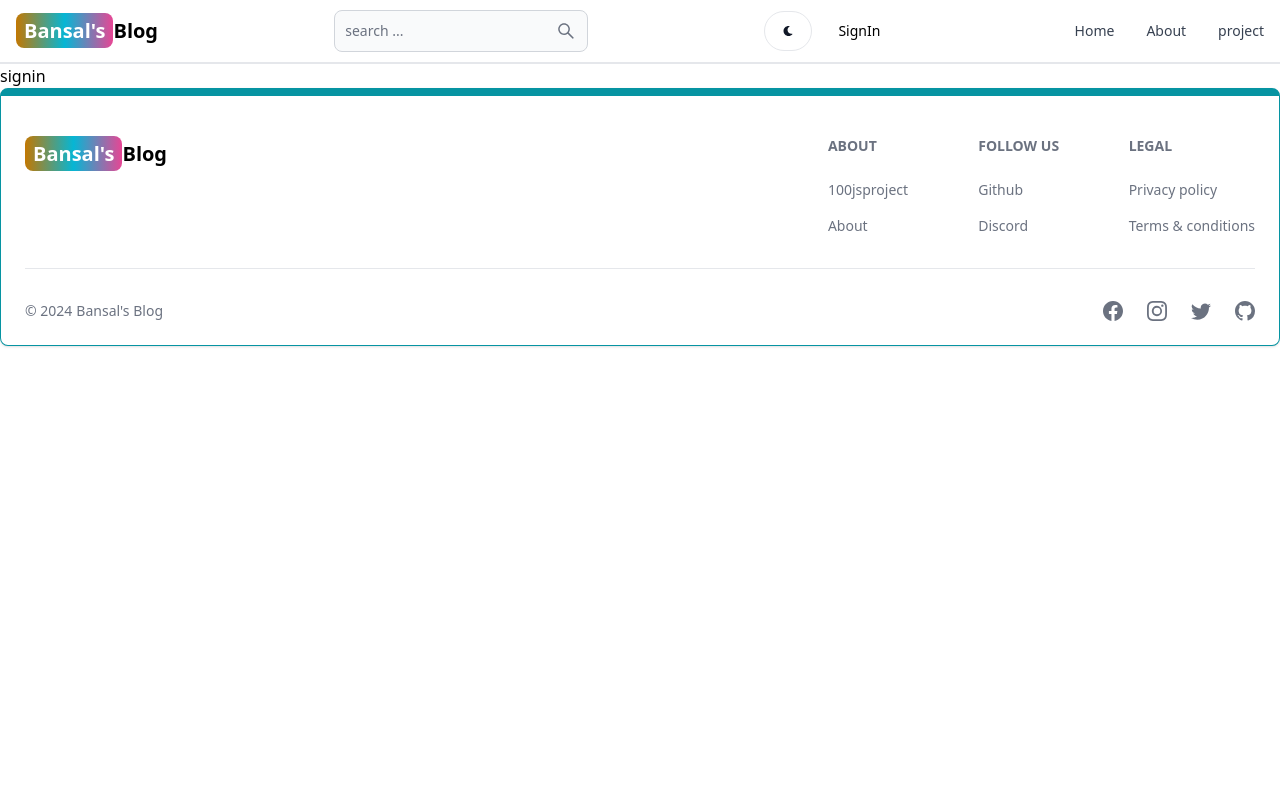
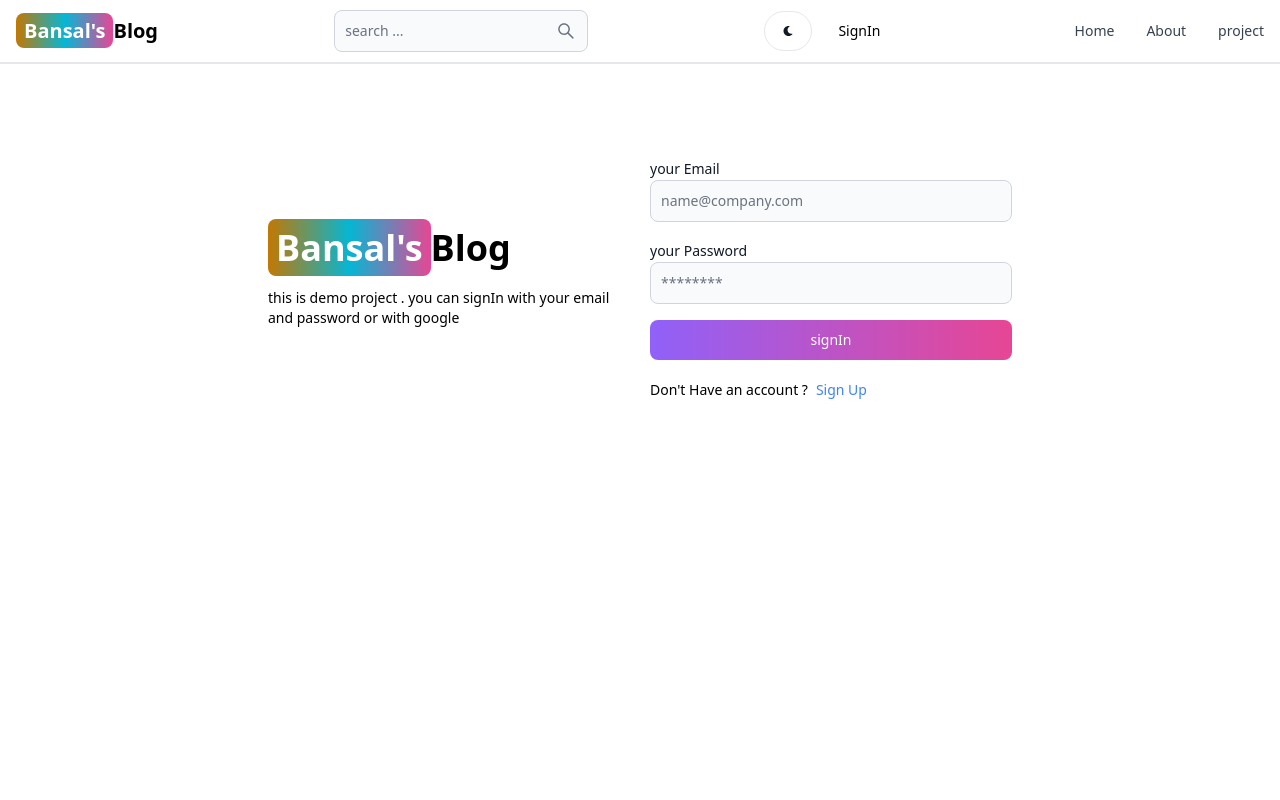
Before and after one commit to Jashanbansal1256/mern-bloging, a React (Create React App) app in the folder client/: page /sign-in in a window 1280 px wide. Shown: the top 800 px of the page. Built offline with nearby package versions, Linux system fonts and the light colour scheme.

Commit message:
complete signin page functionality

```diff
--- a/client/src/pages/SignIn.jsx
+++ b/client/src/pages/SignIn.jsx
@@ -1,9 +1,125 @@
-import React from 'react'
+import { Label, TextInput, Button, Alert, Spinner } from "flowbite-react";
+import React, { useState } from "react";
+import { Link, useNavigate } from "react-router-dom";
 
 export default function SignIn() {
+  //create the piece of state for empty object
+  const [formData, setFormData] = useState({});
+  //piece of state for error message
+  const [errorMessage, setErrorMessage] = useState(null);
+  // for loading
+  const [loading, setLoading] = useState(false);
+  //  initialize navigation
+  const navigate = useNavigate();
+
+  //function for getting data from form
+  const handleChange = (e) => {
+    //track the values form the form
+    // console.log(e.target.value);
+    setFormData({ ...formData, [e.target.id]: e.target.value.trim() });
+    console.log(formData);
+  };
+
+  //function for submit the data in the database
+  const handleSubmit = async (e) => {
+    e.preventDefault();
+    if (!formData.email || !formData.password) {
+      return setErrorMessage("please fill out all fields");
+    }
+    try {
+      setLoading(true);
+      setErrorMessage(null);
+
+      const res = await fetch("http://localhost:3000/api/auth/signin", {
+        method: "POST",
+        headers: { "content-type": "application/json" },
+        body: JSON.stringify(formData),
+      });
+      const data = await res.json();
+      //  console.log(data);
+      if (data.success === false) {
+        return setErrorMessage(data.message);
+      }
+      setLoading(false);
+      //navigate
+      if (res.ok) {
+        navigate("/");
+      }
+    } catch (error) {
+      setErrorMessage(error.message);
+      setLoading(false);
+    }
+  };
+
   return (
-    <div>
-      signin
+    <div className="min-h-screen mt-20">
+      <div className="flex p-3 max-w-3xl mx-auto flex-col md:flex-row md:items-center gap-5">
+        {/* left side */}
+
+        <div className="flex-1">
+          <Link to="/" className="font-bold dark:text-white text-4xl">
+            <span className="px-2 py-1 bg-gradient-to-r from-yellow-500 via-cyan-500 to-pink-500 rounded-lg text-white">
+              Bansal's
+            </span>
+            Blog
+          </Link>
+          <p className="text-sm mt-5">
+            this is demo project . you can signIn with your email and password
+            or with google
+          </p>
+        </div>
+        {/* right side */}
+
+        <div className="flex-1">
+          <form onSubmit={handleSubmit} className="flex flex-col gap-4">
+            <div>
+              <Label value="your Email" />
+              <TextInput
+                type="email"
+                placeholder="name@company.com"
+                id="email"
+                onChange={handleChange}
+              />
+            </div>
+            <div>
+              <Label value="your  Password" />
+              <TextInput
+                type="password"
+                placeholder="********"
+                id="password"
+                onChange={handleChange}
+                // autocomplete="current-password"
+              />
+            </div>
+            <Button
+              type="submit"
+              gradientDuoTone="purpleToPink"
+              disabled={loading}
+            >
+              {loading ? (
+                <>
+                  <Spinner size="sm">
+                    <span className="pl-3">Loading...</span>
+                  </Spinner>
+                </>
+              ) : (
+                "signIn"
+              )}
+            </Button>
+          </form>
+          <div className="flex gap-2 text-sm mt-5">
+            <span>Don't Have an account ?</span>
+            <Link to="/sign-up" className="text-blue-500">
+              Sign Up
+            </Link>
+          </div>
+          {errorMessage && (
+            <Alert className="mt-5" color="failure">
+              {errorMessage}
+            </Alert>
+          )}
+        </div>
+      </div>
     </div>
-  )
+  );
 }
```
